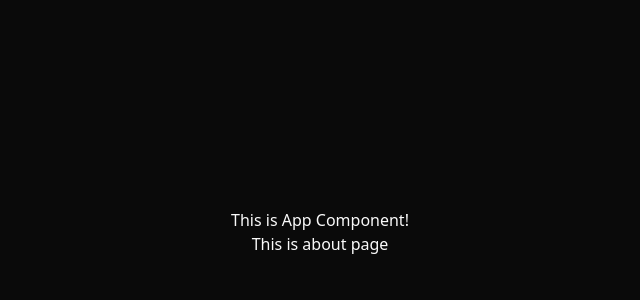
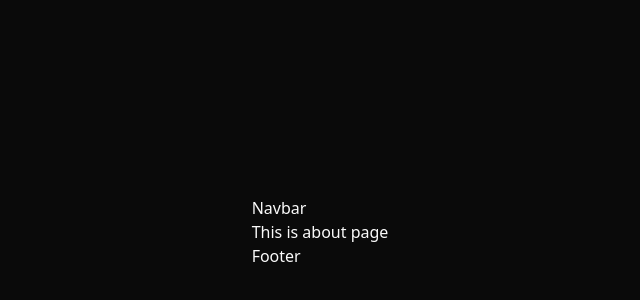
Before and after one commit to Sazid60/PH-TOUR-MANAGEMENT-FRONTEND, a React (Vite) app: page /about in a window 1280 px wide. Shown: the part 168-468 px from the top of the page, without its empty margins (320-960 px from the left). Built offline with nearby package versions, Linux system fonts and the light colour scheme.

Commit message:
35-8 Designing Layouts for Multiple Views

```diff
--- a/src/App.tsx
+++ b/src/App.tsx
@@ -1,13 +1,15 @@
 
 import { Outlet } from 'react-router';
+import CommonLayout from './components/layouts/CommonLayout';
 
 
 
 function App() {
   return (
     <div className="flex min-h-svh flex-col items-center justify-center">
-      <h1>This is App Component!</h1>
-      <Outlet/>
+      <CommonLayout>
+        <Outlet />
+      </CommonLayout>
     </div>
   )
 }
--- /dev/null
+++ b/src/components/layouts/AdminLayout.tsx
@@ -0,0 +1,11 @@
+import { Outlet } from "react-router";
+
+
+export default function AdminLayout() {
+  return (
+    <div>
+        <h1>This is Admin Layout</h1>
+        <Outlet/>
+    </div>
+  )
+}
--- /dev/null
+++ b/src/components/layouts/CommonLayout.tsx
@@ -0,0 +1,18 @@
+import type { ReactNode } from "react";
+import Navbar from "./Navbar";
+import Footer from "./Footer";
+
+
+interface IProps {
+    children: ReactNode // we can use ReactElements as well but this only accepts tsx or jsx
+}
+
+export default function CommonLayout({ children }: IProps) {
+    return (
+        <div>
+            <Navbar />
+            {children}
+            <Footer />
+        </div>
+    )
+}
--- /dev/null
+++ b/src/components/layouts/Footer.tsx
@@ -0,0 +1,8 @@
+
+export default function Footer() {
+  return (
+    <div>
+      <h1>Footer </h1>
+    </div>
+  )
+}
--- /dev/null
+++ b/src/components/layouts/Navbar.tsx
@@ -0,0 +1,8 @@
+
+export default function Navbar() {
+  return (
+    <div>
+      <h1>Navbar</h1>
+    </div>
+  )
+}
--- /dev/null
+++ b/src/pages/Analytics.tsx
@@ -0,0 +1,8 @@
+
+export default function Analytics() {
+  return (
+    <div>
+      <h1>Admin Analytics </h1>
+    </div>
+  )
+}
--- a/src/routes/index.tsx
+++ b/src/routes/index.tsx
@@ -1,5 +1,7 @@
 import App from "@/App";
+import AdminLayout from "@/components/layouts/AdminLayout";
 import About from "@/pages/About";
+import Analytics from "@/pages/Analytics";
 import { createBrowserRouter } from "react-router";
 
 export const router = createBrowserRouter(
@@ -7,10 +9,21 @@ export const router = createBrowserRouter(
         {
             Component: App,
             path: "/",
-            children : [
+            children: [
                 {
-                    Component : About,
-                    path : "about"
+                    Component: About,
+                    path: "about"
+                }
+            ]
+        },
+
+        {
+            Component: AdminLayout,
+            path: "/admin",
+            children: [
+                {
+                    Component: Analytics,
+                    path: "analytics"
                 }
             ]
         }
```
Also changed, not shown: 1 other file (tests, documents, lock files or other folders).
